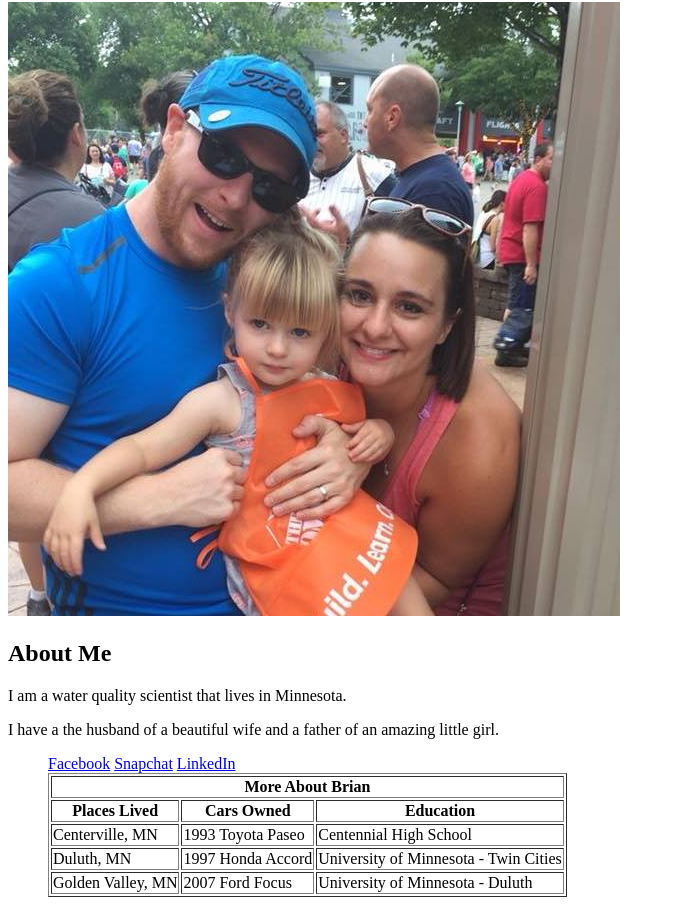
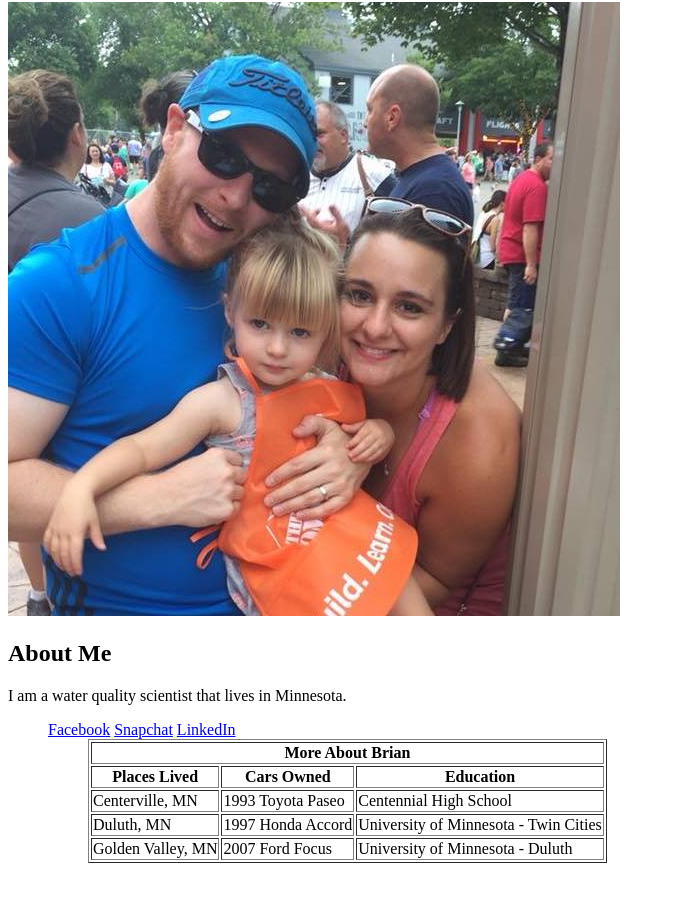
Before and after one commit to bbeck0744/bbeck0744.github.io, a plain HTML site: page index.html in a window 1280 px wide. Shown: the part 78-991 px from the top of the page, without its empty margins (0-675 px from the left). After the commit the page ends 957 px from the top, so only its background shows below. Drawn offline with Linux system fonts and the light colour scheme.

Commit message:
Update index.html

```diff
--- a/index.html
+++ b/index.html
@@ -13,12 +13,12 @@
  <h2> About Me </h2>
 
   <p> I am a water quality scientist that lives in Minnesota.  </p>
-  <p> I have a the husband of a beautiful wife and a father of an amazing little girl. </p>
+
   <ul>
     <il><a href="https://www.facebook.com/brian.beck.568">Facebook</a> </il>
     <il><a href="https://www.facebook.com/brian.beck.568">Snapchat</a> </il>
     <il><a href="https://www.facebook.com/brian.beck.568">LinkedIn</a> </il>
-
+  <ul/>
     <table border="1">
         <thead>
           <tr>
```
